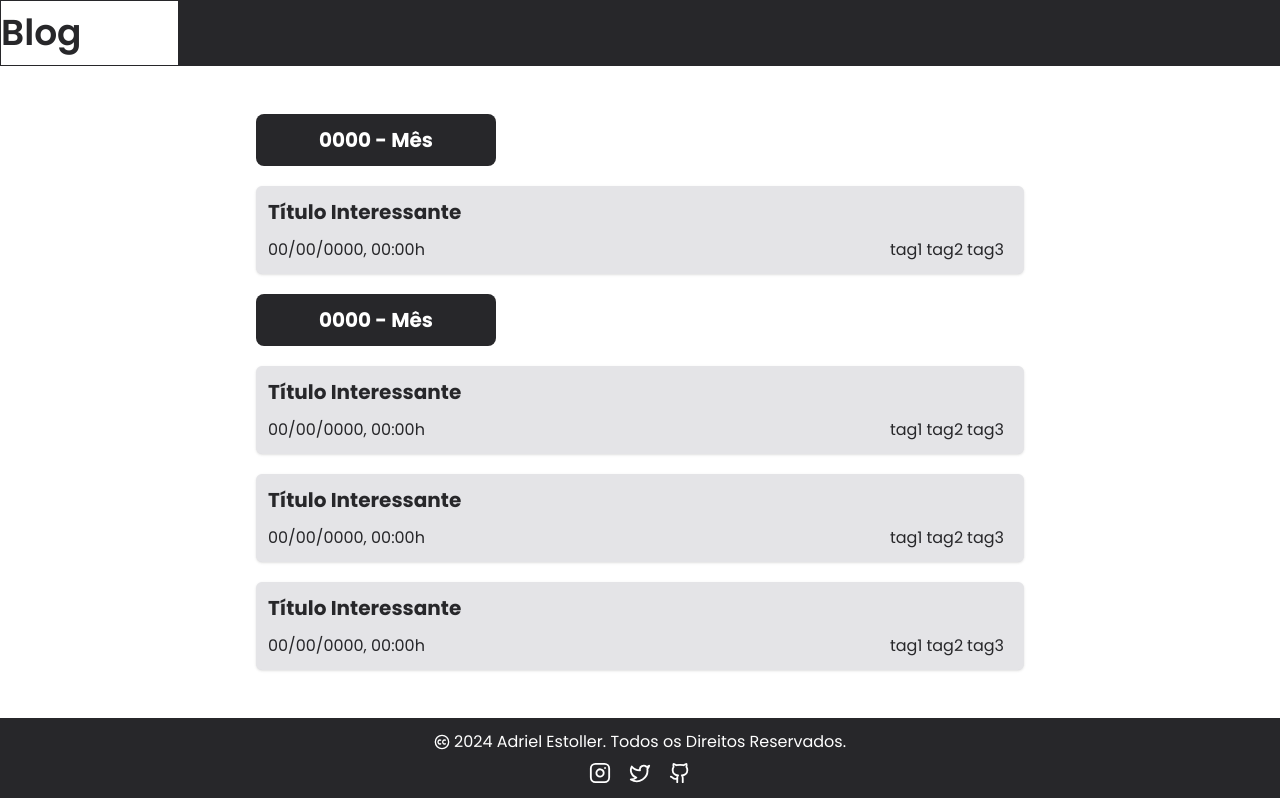
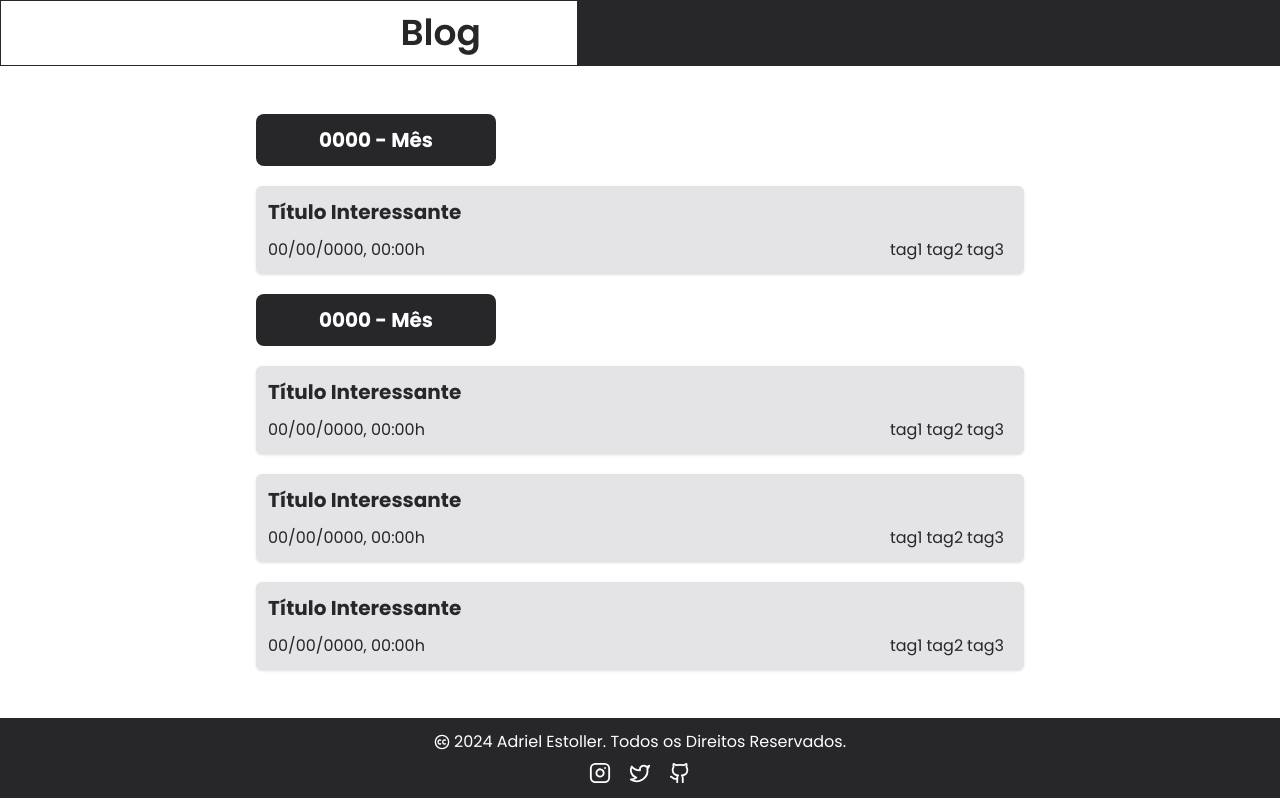
Before and after one commit to adrielestoller/blog, a React (Vite) app: page / in a window 1280 px wide. Built offline with nearby package versions, Linux system fonts and the light colour scheme.

Commit message:
style: change Header CSS

```diff
--- a/src/components/Header.tsx
+++ b/src/components/Header.tsx
@@ -8,10 +8,11 @@ export function Header() {
     return (
       <div className="w-full sticky top-0 bg-zinc-800">
         <div className="flex gap-5 border border-zinc-800">
-          <a href="/">
-            <div className="w-full max-w-xl py-3 bg-white text-right cursor-pointer transition-all duration-300 ease-in-out hover:bg-zinc-800 hover:text-white">
-              <h1 className="mr-24 font-semibold text-4xl">Blog</h1>
-            </div>
+          <a
+            href="/"
+            className="w-full max-w-xl py-3 bg-white text-right cursor-pointer transition-all duration-300 ease-in-out hover:bg-zinc-800 hover:text-white"
+          >
+            <h1 className="mr-24 font-semibold text-4xl">Blog</h1>
           </a>
           <div className="w-full bg-zinc-800 box-border"></div>
         </div>
```
